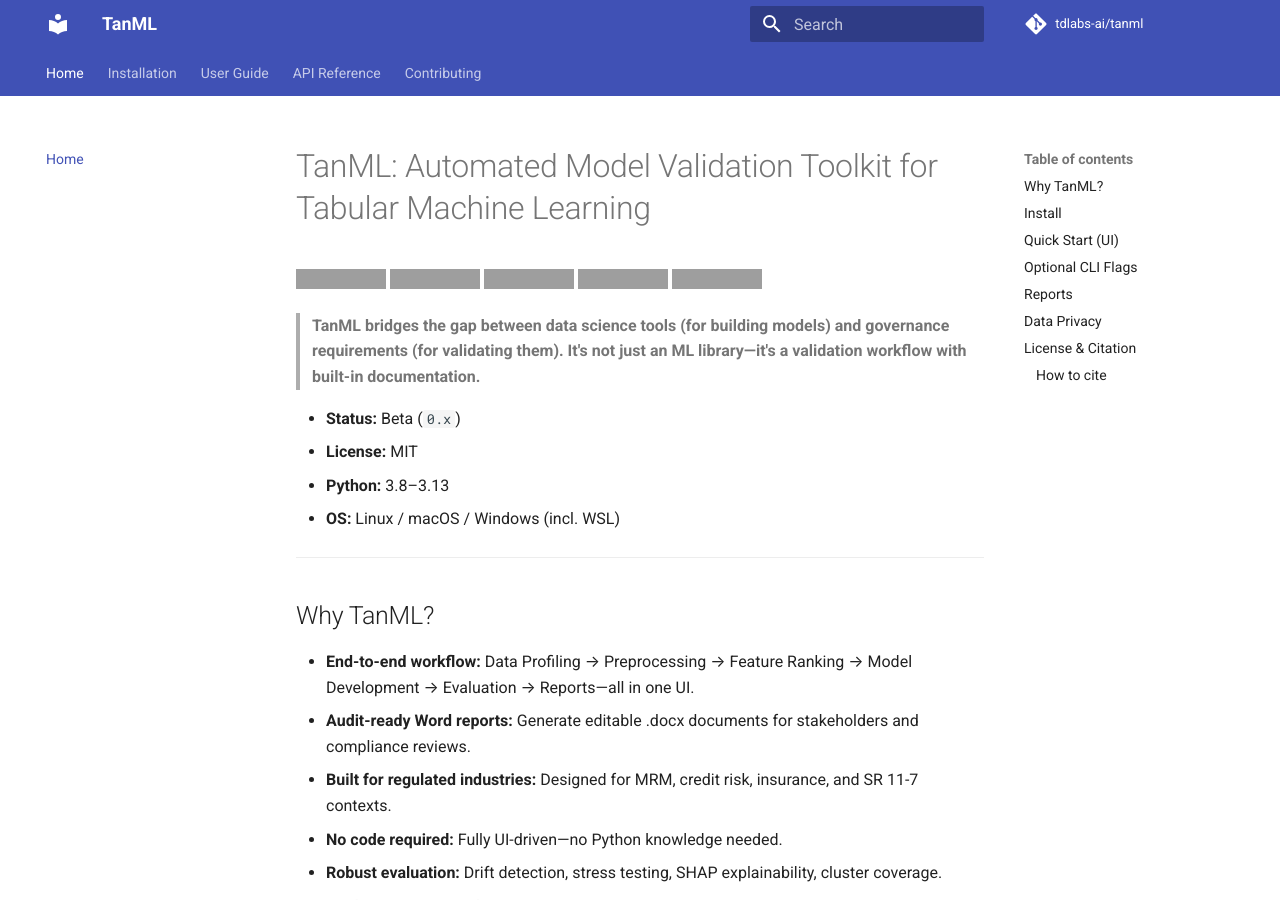
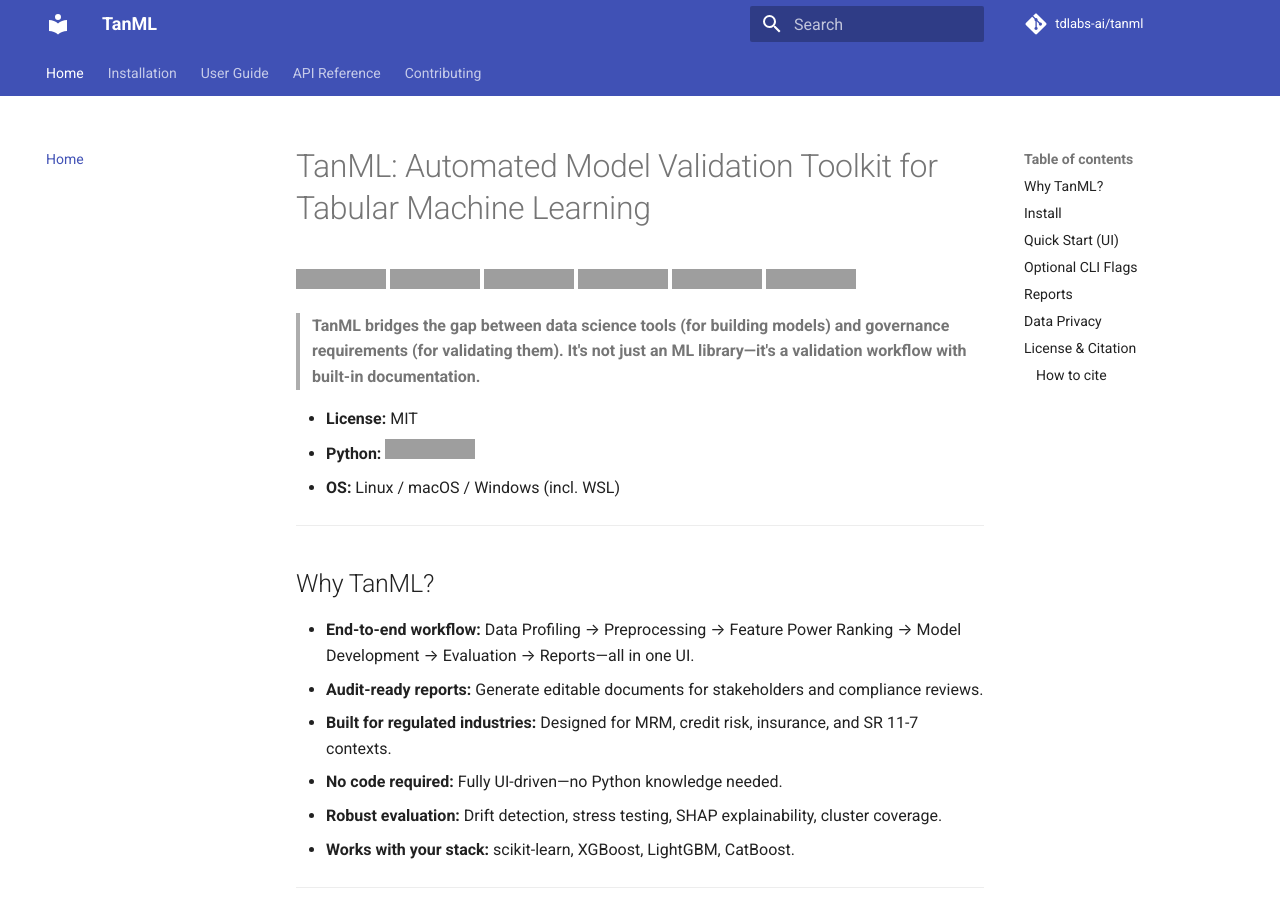
Before and after one commit to tdlabs-ai/tanml, an MkDocs documentation site: the page built from docs/index.md, in a window 1280 px wide and 900 px high. Built offline with MkDocs 1.6.1 and Material for MkDocs 9.7.7, drawn with Linux system fonts in a browser that asks for light colours; comment, search, counter and statistics services are not loaded; some of the changed text lies outside the part shown; grey boxes are pictures that could not be loaded.

```diff
--- a/docs/index.md
+++ b/docs/index.md
@@ -9,17 +10,16 @@
 
 > **TanML bridges the gap between data science tools (for building models) and governance requirements (for validating them). It's not just an ML library—it's a validation workflow with built-in documentation.**
 
-* **Status:** Beta (`0.x`)
 * **License:** MIT
-* **Python:** 3.8–3.13
+* **Python:** ![Python Versions](https://img.shields.io/badge/3.10%20%7C%203.11%20%7C%203.12%20%7C%203.13-blue?logo=python&logoColor=white)
 * **OS:** Linux / macOS / Windows (incl. WSL)
 
 ---
 
 ## Why TanML?
 
-* **End-to-end workflow:** Data Profiling → Preprocessing → Feature Ranking → Model Development → Evaluation → Reports—all in one UI.
-* **Audit-ready Word reports:** Generate editable .docx documents for stakeholders and compliance reviews.
+* **End-to-end workflow:** Data Profiling → Preprocessing → Feature Power Ranking → Model Development → Evaluation → Reports—all in one UI.
+* **Audit-ready reports:** Generate editable documents for stakeholders and compliance reviews.
 * **Built for regulated industries:** Designed for MRM, credit risk, insurance, and SR 11-7 contexts.
 * **No code required:** Fully UI-driven—no Python knowledge needed.
 * **Robust evaluation:** Drift detection, stress testing, SHAP explainability, cluster coverage.
@@ -92,7 +92,7 @@ $env:TANML_SERVER_ADDRESS="0.0.0.0"; $env:TANML_PORT="9000"; $env:TANML_MAX_MB="
 
 ## Reports
 
-TanML generates audit-ready Word reports (.docx) programmatically:
+TanML generates audit-ready reports programmatically:
 
 * **Model Development Report** — Cross-validation metrics, diagnostics, and performance summary
 * **Model Evaluation Report** — Train/Test comparison, drift analysis, stress testing, SHAP explainability
```
Also changed, not shown: other parts of docs/index.md (+5 -4 lines).
